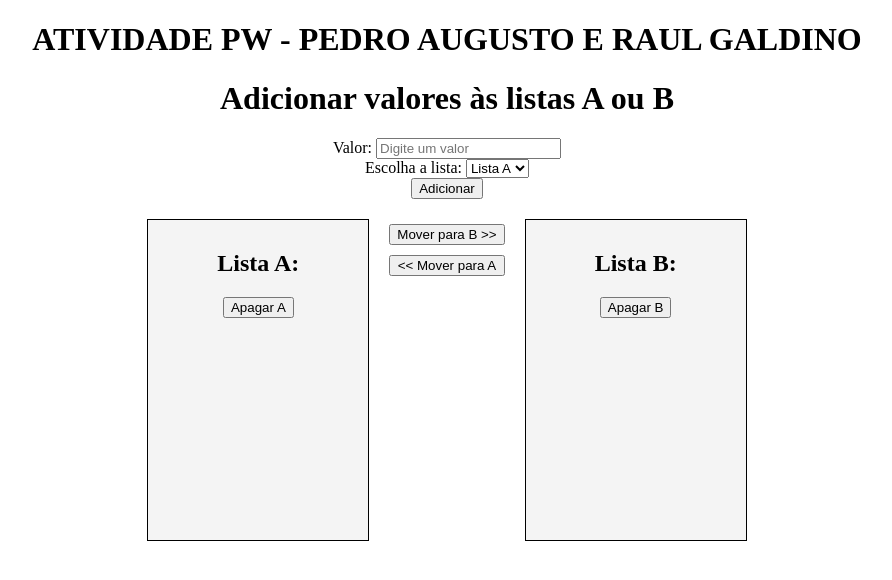
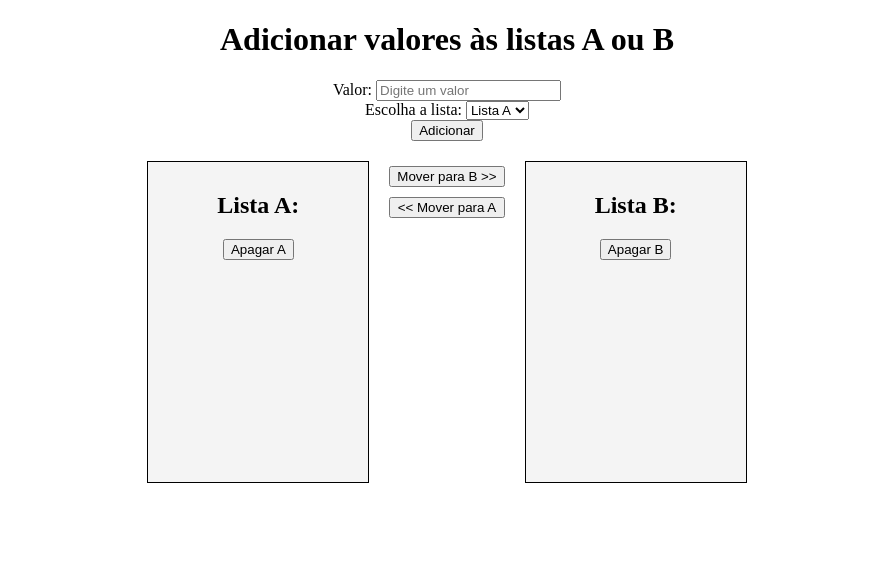
Before and after one commit to Pedro-Augusto-Gms/atividadepwRAULePEDROlistas, a plain HTML site: page index.html in a window 1280 px wide. Shown: the whole page, without its empty margins (193-1085 px from the left). Drawn offline with Linux system fonts and the light colour scheme.

Commit message:
index.html

```diff
--- a/index.html
+++ b/index.html
@@ -7,7 +7,6 @@
     <title>Adicionar Valores nas Listas</title>
 </head>
 <body>
-    <h1>ATIVIDADE PW - PEDRO AUGUSTO E RAUL GALDINO</h1>
     <h1>Adicionar valores às listas A ou B</h1>
 
     <div>
```
